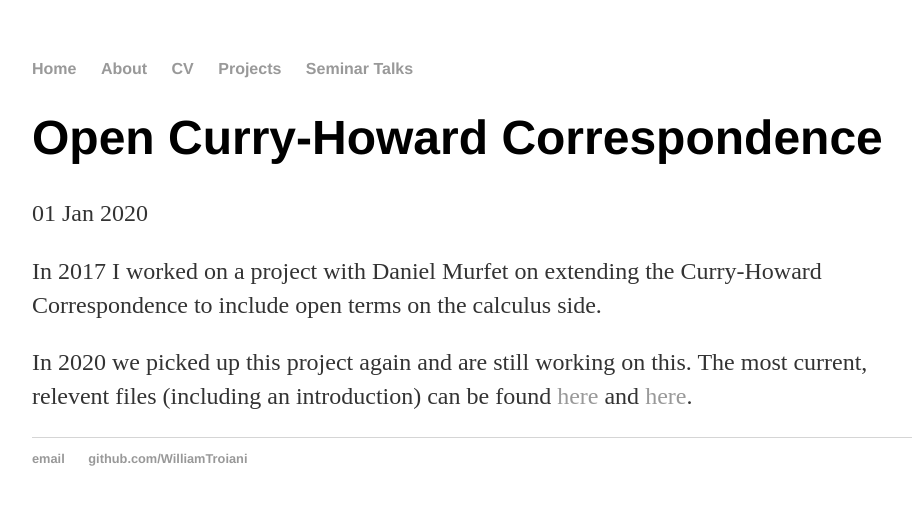
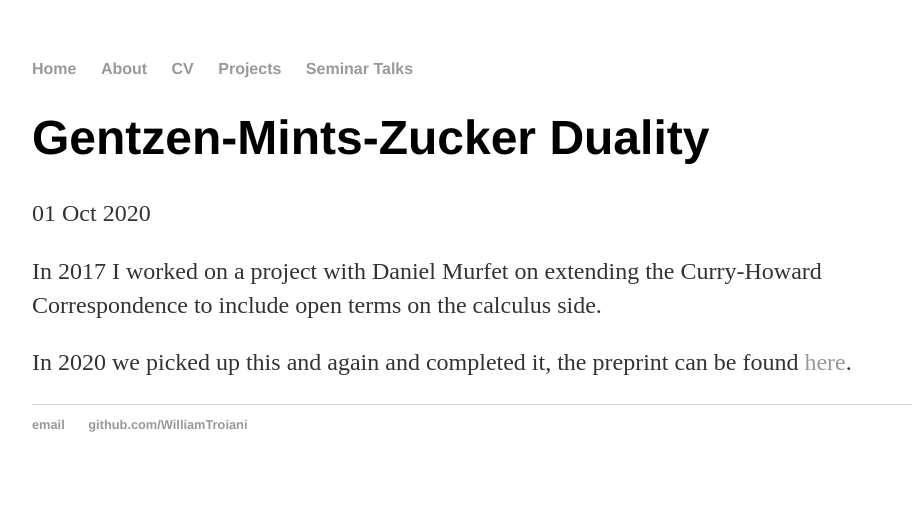
Before and after one commit to WilliamTroiani/WilliamTroiani.github.io, a Jekyll site: the page built from _posts/2020-03-10-Will-Troiani-Open-Curry-Howard.md, in a window 1280 px wide. Shown: the top 505 px of the page, without its empty margins (160-1072 px from the left). Built offline with Jekyll 4.4.1, drawn with Linux system fonts in a browser that asks for light colours.

Commit message:
Updated GMZ-Duality

```diff
--- a/_posts/2020-03-10-Will-Troiani-Open-Curry-Howard.md
+++ b/_posts/2020-03-10-Will-Troiani-Open-Curry-Howard.md
@@ -1,9 +1,9 @@
 ---
 layout: post
-title: "Open Curry-Howard Correspondence"
-date: 2020-01-01
+title: "Gentzen-Mints-Zucker Duality"
+date: 2020-10-01
 ---
 
 In 2017 I worked on a project with Daniel Murfet on extending the Curry-Howard Correspondence to include open terms on the calculus side.
 
-In 2020 we picked up this project again and are still working on this. The most current, relevent files (including an introduction) can be found <a href = "https://williamtroiani.github.io/pdfs/OpenCurryHowardDan.pdf">here</a> and <a href = "https://williamtroiani.github.io/pdfs/OpenCurryHoward.pdf">here</a>.
+In 2020 we picked up this and again and completed it, the preprint can be found <a href = "https://arxiv.org/abs/2008.10131">here</a>.
```
